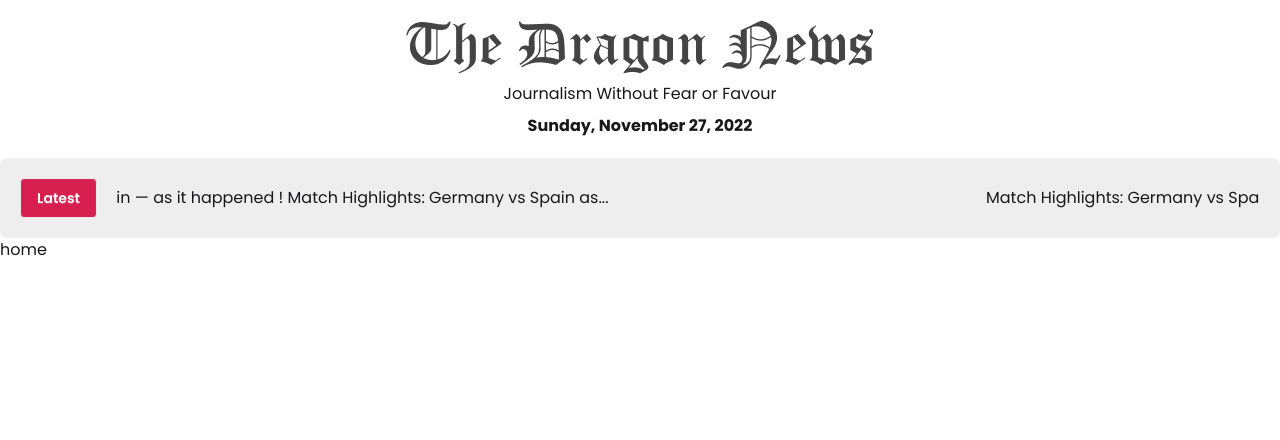
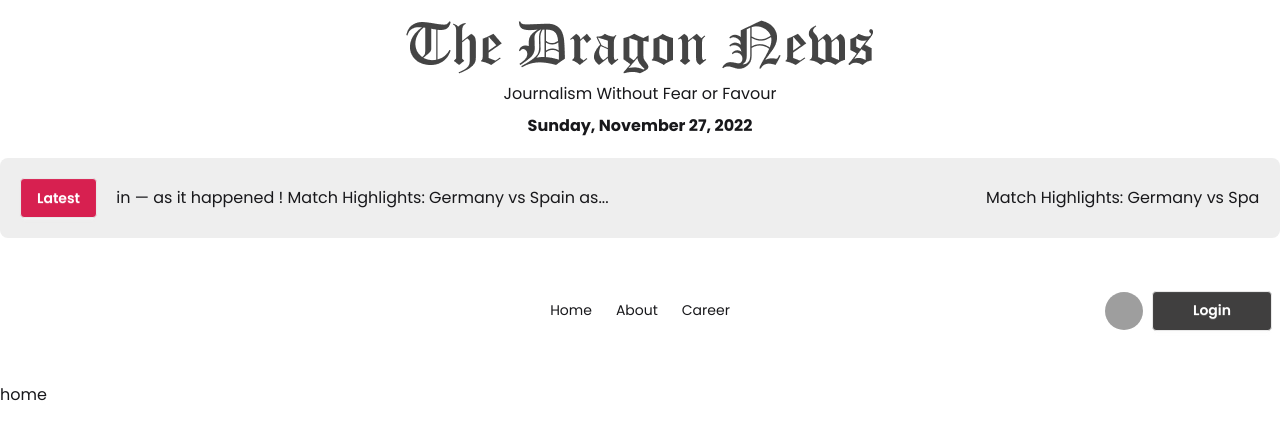
Before and after one commit to MD-Moniruzzaman-Arafat/web-project-15, a React (Vite) app: page / in a window 1280 px wide. Shown: the top 440 px of the page. Built offline with nearby package versions, Linux system fonts and the light colour scheme; grey boxes are pictures that could not be loaded.

Commit message:
navbar component design

```diff
--- /dev/null
+++ b/src/components/navbar/Navbar.jsx
@@ -0,0 +1,68 @@
+const Navbar = () => {
+  const menus = (
+    <>
+      <li>
+        <a>Home</a>
+      </li>
+      <li>
+        <a>About</a>
+      </li>
+      <li>
+        <a>Career</a>
+      </li>
+    </>
+  );
+  return (
+    <>
+      <div className="navbar container mx-auto my-10 ">
+        <div className="navbar-start">
+          <div className="dropdown">
+            <div tabIndex={0} role="button" className="btn btn-ghost lg:hidden">
+              <svg
+                xmlns="http://www.w3.org/2000/svg"
+                className="h-5 w-5"
+                fill="none"
+                viewBox="0 0 24 24"
+                stroke="currentColor"
+              >
+                {" "}
+                <path
+                  strokeLinecap="round"
+                  strokeLinejoin="round"
+                  strokeWidth="2"
+                  d="M4 6h16M4 12h8m-8 6h16"
+                />{" "}
+              </svg>
+            </div>
+            <ul
+              tabIndex={0}
+              className="menu menu-sm dropdown-content bg-base-100 rounded-box z-1 mt-3 w-52 p-2 shadow"
+            >
+              {menus}
+            </ul>
+          </div>
+        </div>
+        <div className="navbar-center hidden lg:flex">
+          <ul className="menu menu-horizontal px-1">{menus}</ul>
+        </div>
+        <div className="navbar-end gap-2">
+          <div
+            tabIndex={0}
+            role="button"
+            className="btn btn-ghost btn-circle avatar"
+          >
+            <div className="w-10 rounded-full">
+              <img
+                alt="Tailwind CSS Navbar component"
+                src="https://img.daisyui.com/images/stock/photo-1534528741775-53994a69daeb.webp"
+              />
+            </div>
+          </div>
+          <a className="btn bg-[#403F3F] text-white px-10">Login</a>
+        </div>
+      </div>
+    </>
+  );
+};
+
+export default Navbar;
--- a/src/layout/Root.jsx
+++ b/src/layout/Root.jsx
@@ -1,12 +1,14 @@
 import { Outlet } from "react-router";
 import Title from "../components/header/Title";
 import MarqueeText from "../components/marqueeText/MarqueeText";
+import Navbar from "../components/navbar/Navbar";
 
 const Root = () => {
   return (
     <>
       <Title />
       <MarqueeText />
+      <Navbar />
       <Outlet />
     </>
   );
```
